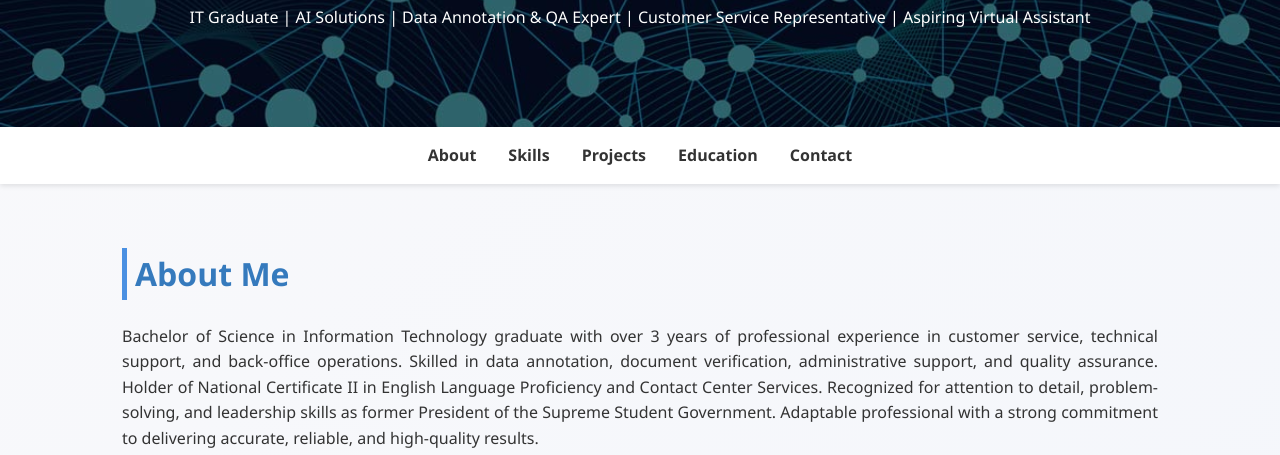
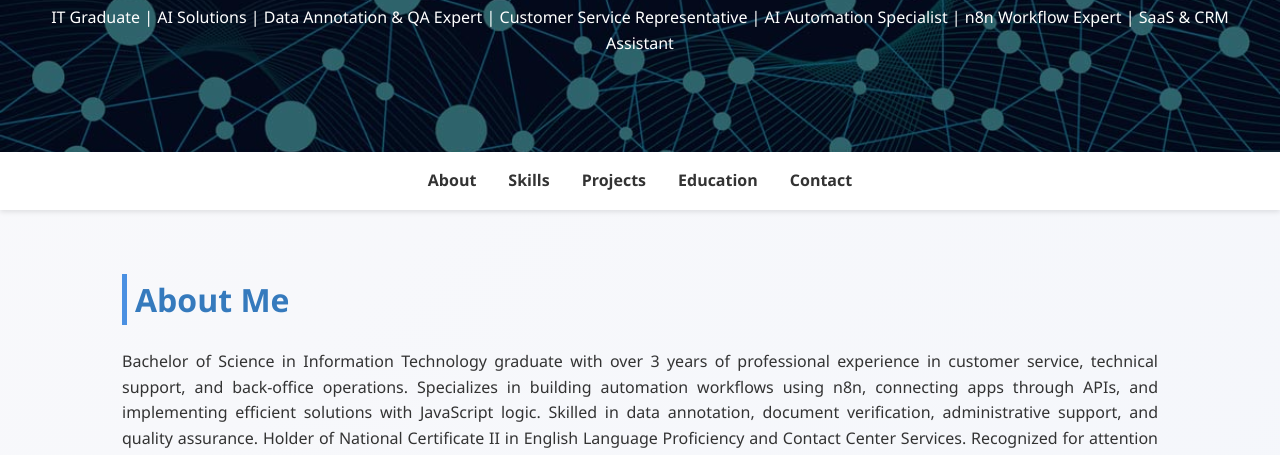
Before and after one commit to osoriojub1/jub-portfolio, a plain HTML site: page index.html in a window 1280 px wide. Shown: the part 344-799 px from the top of the page. Drawn offline with Linux system fonts and the light colour scheme.

Commit message:
update about me description

```diff
--- a/index.html
+++ b/index.html
@@ -232,7 +232,7 @@
     <div class="header-content">
       <img src="profile.jpg" alt="Portfolio Picture">
       <h1>Jubilee Osorio</h1>
-      <p>IT Graduate | AI Solutions | Data Annotation & QA Expert | Customer Service Representative | Aspiring Virtual
+      <p>IT Graduate | AI Solutions | Data Annotation & QA Expert | Customer Service Representative | AI Automation Specialist | n8n Workflow Expert | SaaS & CRM
         Assistant</p>
     </div>
   </header>
@@ -248,12 +248,7 @@
   <section id="about" class="about">
     <h2>About Me</h2>
     <p>
-      Bachelor of Science in Information Technology graduate with over 3 years of professional experience in customer
-      service, technical support, and back-office operations. Skilled in data annotation, document verification,
-      administrative support, and quality assurance. Holder of National Certificate II in English Language Proficiency
-      and Contact Center Services. Recognized for attention to detail, problem-solving, and leadership skills as former
-      President of the Supreme Student Government. Adaptable professional with a strong commitment to delivering
-      accurate, reliable, and high-quality results.
+      Bachelor of Science in Information Technology graduate with over 3 years of professional experience in customer service, technical support, and back-office operations. Specializes in building automation workflows using n8n, connecting apps through APIs, and implementing efficient solutions with JavaScript logic. Skilled in data annotation, document verification, administrative support, and quality assurance. Holder of National Certificate II in English Language Proficiency and Contact Center Services. Recognized for attention to detail, problem-solving, and leadership as former President of the Supreme Student Government. Adaptable and proactive professional, committed to delivering accurate, reliable, and high-quality results while continuously improving processes through automation.
     </p>
   </section>
 
```
